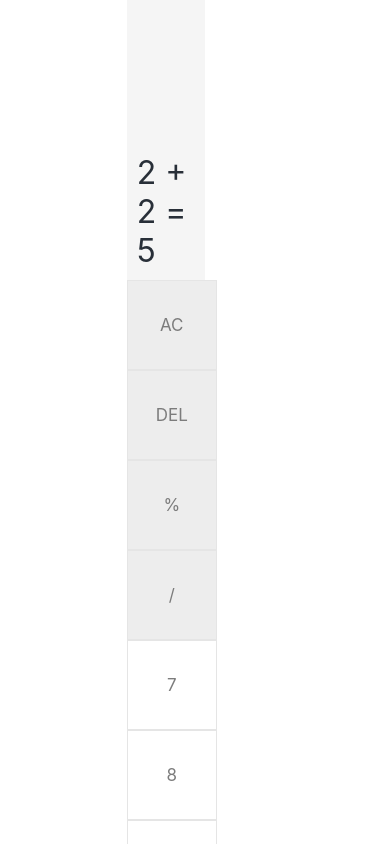
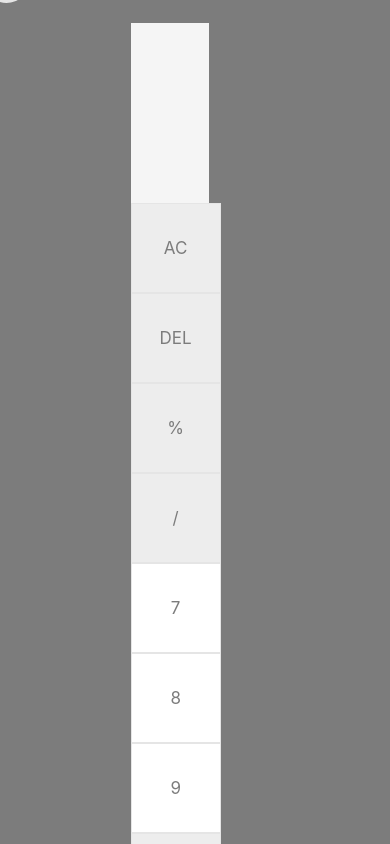
Before and after one commit to HenriqueRonconPereira/calculadora, a React Native app: screen / in a window 390 px wide. Shown: the top 844 px of the page. Built offline with nearby package versions, Linux system fonts and the light colour scheme.

Commit message:
finalização da calculadora

```diff
--- a/App.js
+++ b/App.js
@@ -9,15 +9,70 @@ export default function App() {
 const [darkMode, setDarkMode] = useState(false)
 const buttons = ['AC', 'DEL', '%', '/', 7, 8, 9, '*', 4, 5, 6, '-', 3, 2, 1, '+', 0, '.', '+/-', '=']
 
+const [currentNumber, setCurrentNumber] = useState("")
+const [lastNumber, setLastNumber] = useState("")
+
+function calculator(){
+  const splitNumbers = currentNumber.split(' ')
+  const firstNumber = parseFloat(splitNumbers[0])
+  const lastNumber = parseFloat(splitNumbers[2])
+  const operator = splitNumbers[1]
+
+  switch(operator){
+    case '+':
+      setCurrentNumber((firstNumber + lastNumber).toString())
+      return
+    case '-':
+      setCurrentNumber((firstNumber - lastNumber).toString())
+      return
+    case '*':
+      setCurrentNumber((firstNumber * lastNumber).toString())
+      return
+    case '/':
+      setCurrentNumber((firstNumber / lastNumber).toString())
+      return
+  }
+}
+
+function handleInput(buttonPressed){
+  console.log(buttonPressed)
+  if(buttonPressed === '+' | buttonPressed === '-' | buttonPressed === '*' | buttonPressed === '/'){
+    setCurrentNumber(currentNumber + " " + buttonPressed + " " )
+    return
+  }
+  switch(buttonPressed){
+    case 'DEL':
+      setCurrentNumber(currentNumber.substring(0, (currentNumber.length -1)))
+      return
+    case 'AC':
+      setLastNumber("")
+      setCurrentNumber("")
+      return
+    case '=':
+      setLastNumber(currentNumber + ' = ')
+      calculator()
+      return
+    case '+/-':
+      return
+    case '%':
+      setCurrentNumber((currentNumber / 100).toString())
+      return
+  }
+  setCurrentNumber(currentNumber + buttonPressed)
+}
+
 const styles = StyleSheet.create({
+  container: {
+    backgroundColor: 'blue',
+  },
   results: {
     backgroundColor: darkMode ? "#282f3b" : "#f5f5f5",
     width: '20%',
-    marginRight: '15%',
-    minHeight: 280,
+    marginRight: '13%',
+    marginTop: '6%',
+    minHeight: 180,
     alignItems: 'flex-end',
     justifyContent: 'flex-end',
-
   },
   resultText: {
     //backgroundColor: darkMode ? '#282f38' : '#f5f5f5',
@@ -26,20 +81,27 @@ const styles = StyleSheet.create({
     color: darkMode ? '#f5f5f5' : '#282f38',
     fontSize: 32,
   },
+  historyText: {
+    color: darkMode ? '#b5b7bc' : '#7c7c7c',
+    fontSize: 20,
+    alignSelf: 'flex-end',
+    marginRight: 10,
+  },
   themeButton: {
-    alignSelf: 'flex-start',
-    bottom: 130,
-    margin: 15,
-    backgroundColor: darkMode ? "#7b8084" : "#e5e5e5",
+   // alignSelf: 'flex-start',
+    bottom: 200,
+    marginRight: '230%',
+    backgroundColor: darkMode ? "#3f4d5b" : "#e5e5e5",
     alignItems: 'center',
     justifyContent: 'center',
     width: 45,
     height: 45,
     borderRadius: 25,
+    position: 'absolute'
   },
   buttons: {
     width: '20%',
-    marginRight: '15%',
+    marginRight: '13%',
     flexDirection: 'row',
     flexWrap: 'wrap',
   },
@@ -63,22 +125,24 @@ const styles = StyleSheet.create({
 });
 
   return (
-    <View style={styles.content}>
+      <View style={[styles.content, {backgroundColor: darkMode ? "#7b8084" : '#7c7c7c'}]}>
         <View style={styles.results}>
           <TouchableOpacity style={styles.themeButton}>
+
             <Entypo name={darkMode ? "light-up" : 'moon'} size={24} color={darkMode ? "white" : 'black'}
             onPress={() => darkMode ? setDarkMode(false) : setDarkMode(true)}/>
           </TouchableOpacity>
-        <Text style={styles.resultText}>2 + 2 = 5</Text>
+          <Text style={styles.historyText}>{lastNumber}</Text>
+          <Text style={styles.resultText}>{currentNumber}</Text>
         </View>
         <View style={styles.buttons}>
           {buttons.map((button) =>
           button === '=' ?
-        <TouchableOpacity key={button} style={[styles.button, {backgroundColor: '#9dbc7b'}]}>
+          <TouchableOpacity onPress = {() => handleInput(button)} key={button} style={[styles.button, {backgroundColor: '#9dbc7b'}]}>
             <Text style={[styles.textButton, {color: 'white', fontSize:22}]}>{button}</Text>
           </TouchableOpacity>
           :
-        <TouchableOpacity key={button} style={[styles.button, {backgroundColor: typeof(button)
+          <TouchableOpacity onPress = {() => handleInput(button)} key={button} style={[styles.button, {backgroundColor: typeof(button)
             === 'number' ? darkMode === true ? '#303946' : '#fff' : darkMode === true ? '#414853' : '#ededed'}]}>
             <Text style={styles.textButton}>{button}</Text>
           </TouchableOpacity>
```
Lines whose indentation alone changed are shown as unchanged.
